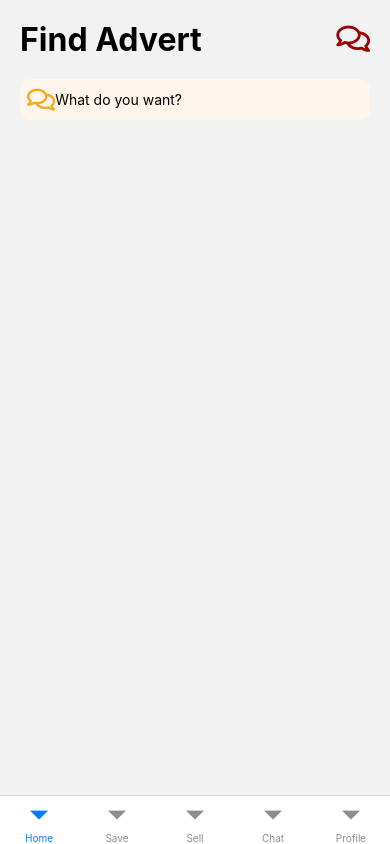
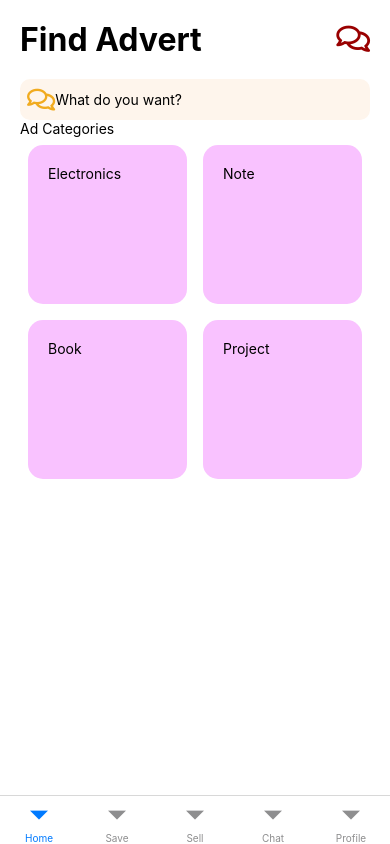
Before and after one commit to jonathanfelicity/campus.store.app, a React Native app: screen /AppTap in a window 390 px wide. Built offline with nearby package versions, Linux system fonts and the light colour scheme.

Commit message:
added main menu to home

```diff
--- a/src/components/Input.tsx
+++ b/src/components/Input.tsx
@@ -2,11 +2,12 @@ import { TextInput } from "react-native"
 import { styles } from "../res"
 
 
-const Input = ({hint}) =>{
+const Input = ({hint, secureTextEntry}) =>{
     return (
         <TextInput
             style={styles.input}
             placeholder={hint}
+            secureTextEntry={secureTextEntry}
         />
     )
 }
--- /dev/null
+++ b/src/components/MenuItem.tsx
@@ -0,0 +1,10 @@
+import { Text, View } from "react-native"
+
+const MenuItem  = ({ title })=>{
+    <View>
+        <Text>{title}</Text>
+    </View>
+}
+
+
+export default MenuItem
--- a/src/components/index.ts
+++ b/src/components/index.ts
@@ -2,6 +2,7 @@ import Button from "./Button";
 import Input from "./Input";
 import Search from "./Search";
 import TopBar from "./TopBar";
+import MenuItem from "./MenuItem";
 
 
 
@@ -9,5 +10,6 @@ export {
     Button,
     Input,
     Search,
-    TopBar
+    TopBar,
+    MenuItem
 }
--- a/src/res/index.ts
+++ b/src/res/index.ts
@@ -2,11 +2,13 @@ import styles from "./styles";
 import darkColor from "./colors/dark";
 import lightColor from "./colors/light";
 import icons from "./icons";
-
+// import menu from "./menu/main.menu";
 
 export {
     darkColor,
     lightColor,
     styles,
-    // icons
+    // icons,
+    // menu
+
 }
--- a/src/res/styles.ts
+++ b/src/res/styles.ts
@@ -1,11 +1,22 @@
 import { StyleSheet } from "react-native";
 import {lightColor,} from ".";
+
+const HEADING_LARGE = 34
+const HEADING_MEDIUMS = 20
+const HEADING_SMALL = 17
+const BODY_LARGE = 17
+const BODY_SMALL = 14
+const BODY_MEDIUM = 16
+const CAPTION = 12
+const TEXT = 16
+
 
 
 const styles = StyleSheet.create({
     container:{
         flex: 1,
-        padding: 20
+        padding: 20,
+        backgroundColor: '#fff'
     },
     // center vertical and horizontally
     h_v_cen:{
@@ -14,7 +25,8 @@ const styles = StyleSheet.create({
     },
     title:{
         fontSize: 32,
-        fontWeight: "bold"
+        fontWeight: "bold",
+        color: '#000'
     },
     btn:{
         padding: 16,
@@ -33,7 +45,10 @@ const styles = StyleSheet.create({
         fontWeight: "bold",
         backgroundColor: '#fff',
         marginBottom: 20,
-        borderRadius: 10
+        borderRadius: 10,
+        borderWidth: 1,
+        borderColor: '#C2BDBD',
+        fontSize: TEXT
 
     }
 })
--- a/src/screens/HomeScreen.js
+++ /dev/null
@@ -1,33 +0,0 @@
-import { Text, View, TextInput } from "react-native"
-import Icon from 'react-native-vector-icons/FontAwesome5';
-import { TopBar } from "../components";
-
-
-import { styles } from "../res"
-
-
-const HomeScreen = () =>{
-    return (
-        <View style={[ styles.container ]}>
-            <TopBar title="Find Advert"/>
-
-            <View style={{
-                backgroundColor: '#FEF5EC',
-                flexDirection: 'row',
-                alignItems: "center",
-                padding: 7,
-                borderRadius: 10
-
-            }}>
-                <Icon name="comments" size={25} color="#f1ab1f" />
-                <TextInput
-                    placeholder="What do you want?"
-                />
-            </View>
-        </View>
-    )
-}
-
-
-
-export default HomeScreen
--- /dev/null
+++ b/src/screens/HomeScreen.jsx
@@ -0,0 +1,93 @@
+import { Text, View, TextInput, FlatList, StyleSheet, TouchableOpacity } from "react-native"
+import Icon from 'react-native-vector-icons/FontAwesome5';
+import { TopBar } from "../components";
+
+
+
+
+const menu = [
+    {
+        id:1,
+        title: "Electronics",
+        icon: 'image.png'
+
+    },
+    {
+        id: 2,
+        title: "Note",
+        icon: 'image.png'
+    },
+    {
+        id: 3,
+        title: "Book",
+        icon: 'image.png'
+    },
+    {
+        id: 4,
+        title: "Project",
+        icon: 'image.png'
+    }
+
+]
+
+import { styles } from "../res"
+
+
+const HomeScreen = () => {
+    return (
+        <View style={[styles.container]}>
+            <TopBar title="Find Advert" />
+
+            <View style={{
+                backgroundColor: '#FEF5EC',
+                flexDirection: 'row',
+                alignItems: "center",
+                padding: 7,
+                borderRadius: 10
+
+            }}>
+                <Icon name="comments" size={25} color="#f1ab1f" />
+                <TextInput
+                    placeholder="What do you want?"
+                />
+
+            </View>
+            <View style={{ backgroundColor: 'green', width: 200}}>
+
+            </View>
+            <View>
+                <Text>Ad Categories</Text>
+                <FlatList
+                    data={menu}
+                    numColumns={3}
+                    renderItem={({item})=>{
+                        return (
+                            <TouchableOpacity style={c_styles.item}>
+                                <Text>{item.title}</Text>
+                            </TouchableOpacity>
+                        )
+                    }}
+                    keyExtractor={item => item.id}
+                    numColumns={2}
+                />
+            </View>
+        </View>
+    )
+}
+
+
+
+export default HomeScreen
+
+
+const c_styles = StyleSheet.create({
+    item: {
+        backgroundColor: '#f9c2ff',
+        padding: 20,
+        marginVertical: 8,
+        marginHorizontal: 8,
+        flex: 1 / 2, // Set the width of each item to 1/2 of the screen width
+        aspectRatio: 1, // Set the aspect ratio to 1 (i.e., each item will be square)
+        borderRadius: 15
+      }
+})
--- a/src/screens/NotificationScreen.jsx
+++ b/src/screens/NotificationScreen.jsx
@@ -1,9 +1,16 @@
 import { View } from "react-native"
+import { styles } from "../res"
 
+const notification = [
+    {
+        id: 1,
+        title: ""
+    }
+]
 
 const NotificationScreen = () =>{
     return (
-        <View>
+        <View style={[ styles.container ]}>
 
         </View>
     )
--- a/src/screens/SaveScreen.tsx
+++ b/src/screens/SaveScreen.tsx
@@ -1,13 +1,43 @@
-import { View } from "react-native"
+import { View, FlatList, Text } from "react-native"
 import { styles } from "../res"
-import { TopBar } from "../components"
+import { Button, TopBar } from "../components"
 
-
+const bookmark = [
+    {
+        id: 1,
+        title: 'roemlj sjd ss',
+        price: '34'
+    },
+    {
+        id: 2,
+        title: 'roemlj sjd ss',
+        price: '34'
+    },
+    {
+        id: 3,
+        title: 'roemlj sjd ss',
+        price: '34'
+    }
+]
 
 const SaveScreen = () =>{
     return (
         <View style={[styles.container]}>
             <TopBar title="Bookmark"/>
+
+            <FlatList
+                data={bookmark}
+                renderItem={({item})=>{
+                    return (
+                        <View>
+                            <Text>{item.title}</Text>
+
+                        </View>
+                    )
+                }}
+                keyExtractor={item => item.id}
+            />
+            <Button title="Clear All"/>
         </View>
     )
 }
--- a/src/screens/auth/LoginScreen.tsx
+++ b/src/screens/auth/LoginScreen.tsx
@@ -12,20 +12,10 @@ const LoginScreen = ()=>{
                 />
                 <Input
                     hint="Password"
+                    secureTextEntry={true}
                 />
 
             </View>
-                <Text style={{ textAlign: "center", fontWeight: "bold", fontSize: 16, marginBottom: 20}}>Or Continue With</Text>
-                <View style={{flexDirection: "row", justifyContent: "space-between", marginBottom: 20}}>
-                    <TouchableOpacity style={{ flexDirection: "row", alignItems: 'center', padding: 10, backgroundColor: '#fff', borderRadius: 10}}>
-                        <Image source={require('../../res/assets/icons/facebook.png')} style={{ width: 30, height: 30}}/>
-                        <Text style={{ fontSize: 16, fontWeight: "bold", marginHorizontal: 10}}>Facebook</Text>
-                    </TouchableOpacity>
-                    <TouchableOpacity style={{ flexDirection: "row", alignItems: 'center', padding: 10, backgroundColor: '#fff', borderRadius: 10}}>
-                        <Image source={require('../../res/assets/icons/google.png')} style={{ width: 30, height: 30}}/>
-                        <Text style={{ fontSize: 16, fontWeight: "bold", marginHorizontal: 10}}>Google</Text>
-                    </TouchableOpacity>
-                </View>
 
             <Button title="Login"/>
         </View>
```
Also changed, not shown: src/res/menu/main.menu.ts (added, +27 -0 lines).
